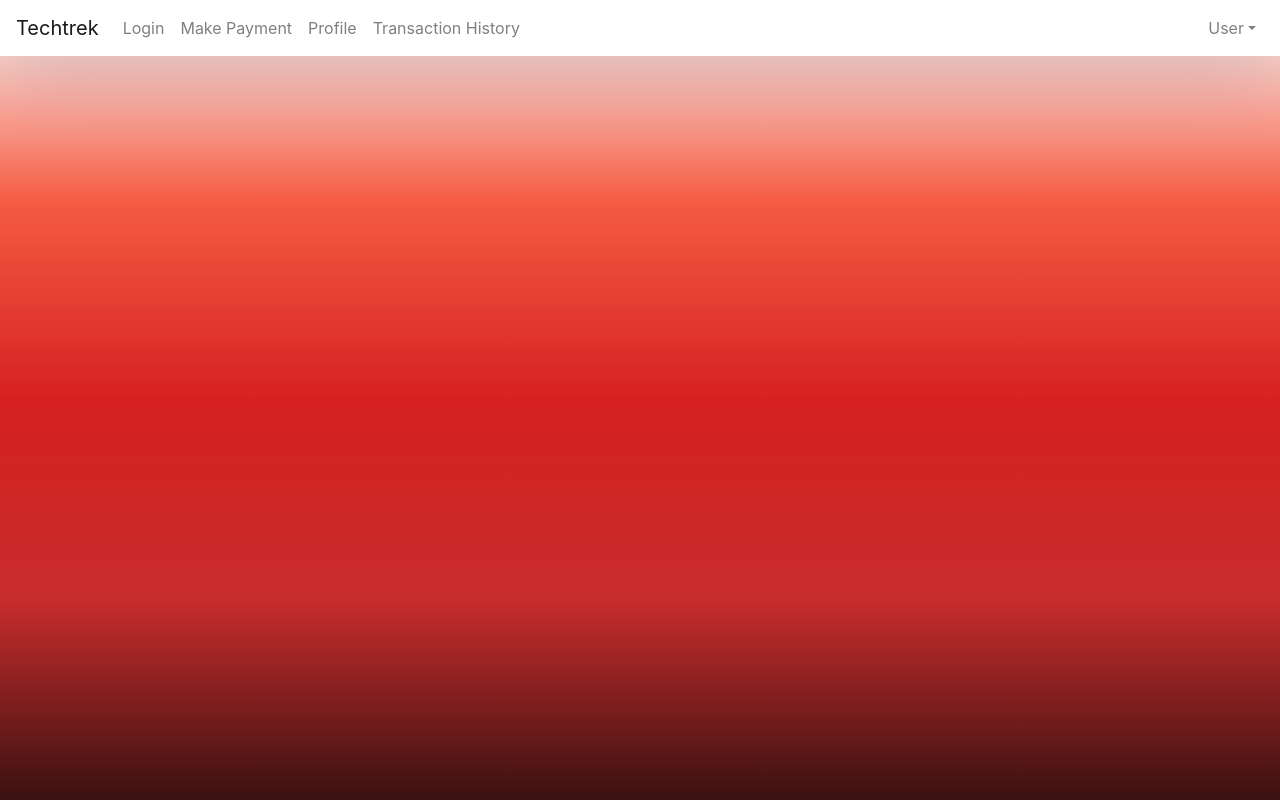
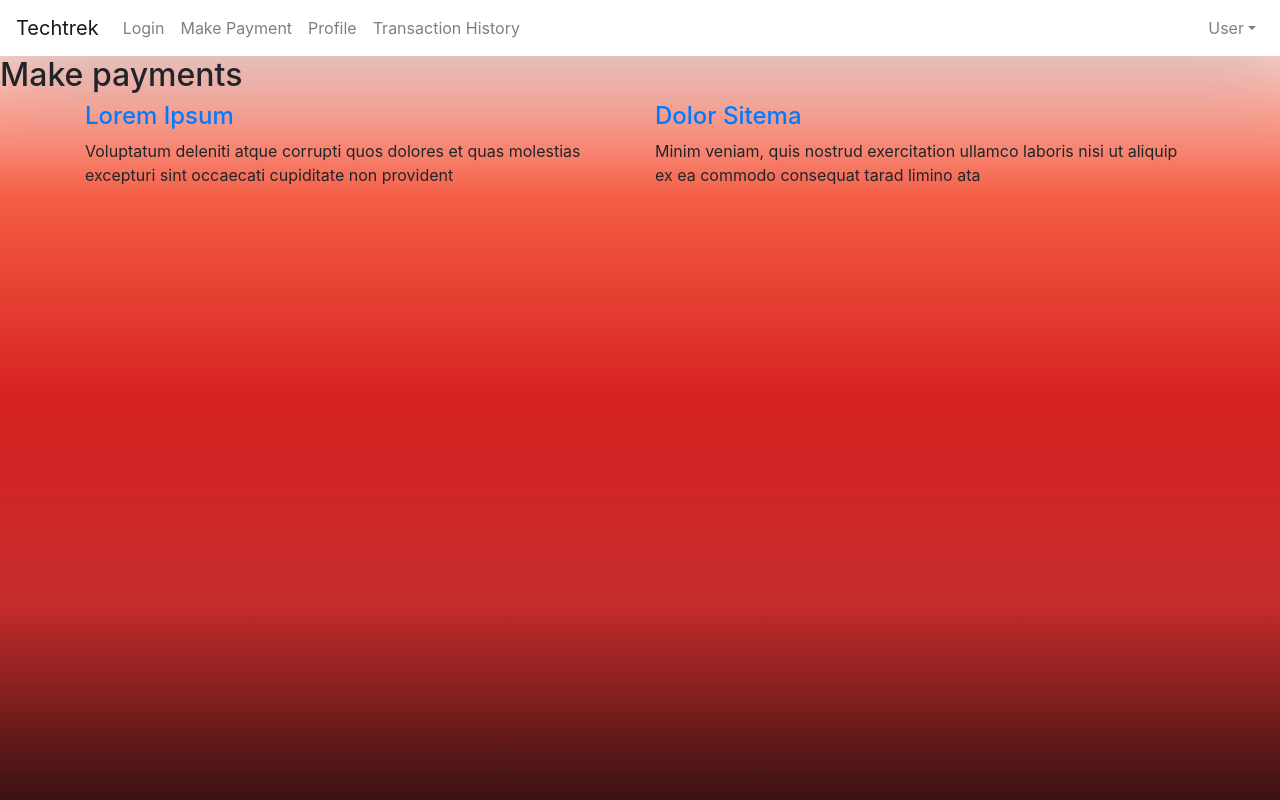
Before and after one commit to e0176881/SEED2021_TT2_Room-12, a React (Create React App) app: page /makePayment in a window 1280 px wide. Built offline with nearby package versions, Linux system fonts and the light colour scheme.

Commit message:
added placeholder for makepayments

```diff
--- a/src/components/makePayment.js
+++ b/src/components/makePayment.js
@@ -1,7 +1,27 @@
 import React from "react";
 
 function makePayment() {
-  return <div></div>;
+  return <div class="section-title">
+      <h2>Make payments</h2>
+      <div class="container">
+      <div class="row">
+            <div class="col-md-6">
+              <div class="icon-box">
+                <i class="icofont-computer"></i>
+                <h4><a href="#">Lorem Ipsum</a></h4>
+                <p>Voluptatum deleniti atque corrupti quos dolores et quas molestias excepturi sint occaecati cupiditate non provident</p>
+              </div>
+            </div>
+            <div class="col-md-6 mt-4 mt-lg-0">
+              <div class="icon-box">
+                <i class="icofont-chart-bar-graph"></i>
+                <h4><a href="#">Dolor Sitema</a></h4>
+                <p>Minim veniam, quis nostrud exercitation ullamco laboris nisi ut aliquip ex ea commodo consequat tarad limino ata</p>
+              </div>
+            </div>
+        </div>
+      </div>
+    </div>;
 }
 
 export default makePayment;
```
